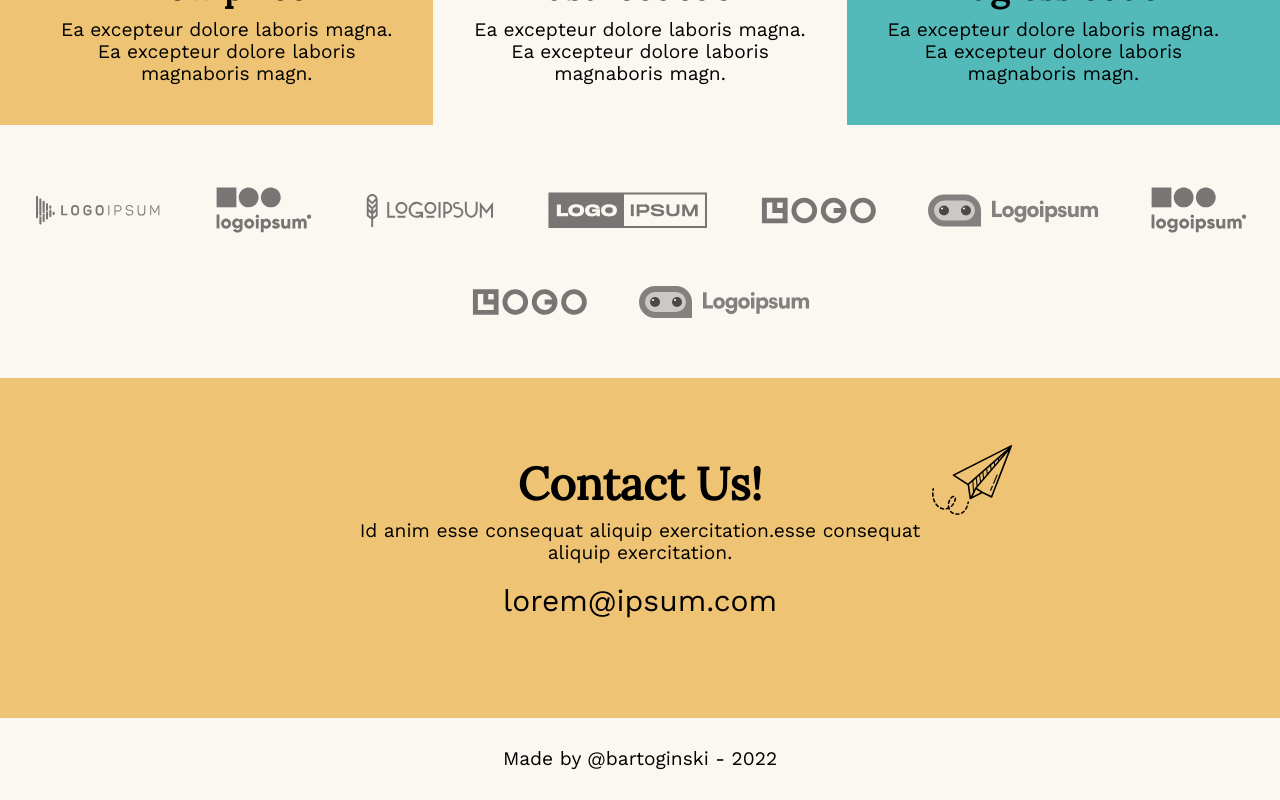
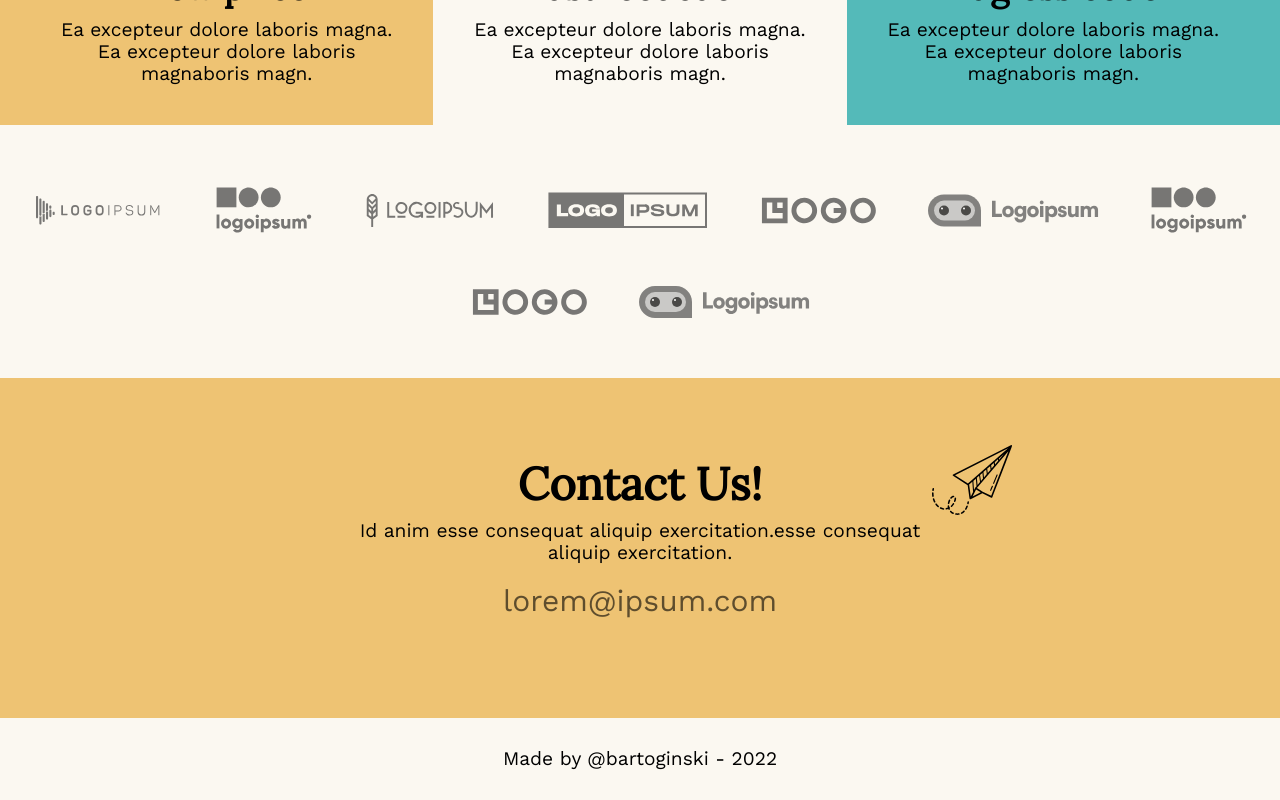
Before and after one commit to bartoginski/keep-it-simple, a Vue app: page / in a window 1280 px wide. In both pictures the pointer is over the link "lorem@ipsum.com". Shown: the part 1079-1879 px from the top of the page. Built offline with nearby package versions, Linux system fonts and the light colour scheme.

Commit message:
feat: hover opacity to link

```diff
--- a/src/components/ContactSection.vue
+++ b/src/components/ContactSection.vue
@@ -34,6 +34,11 @@ export default {};
   &__mail {
     font-size: 1.875rem;
     margin: 20px 0;
+    transition: opacity 0.5s;
+
+    &:hover {
+      opacity: 0.6;
+    }
   }
 
   &__plane {
```
